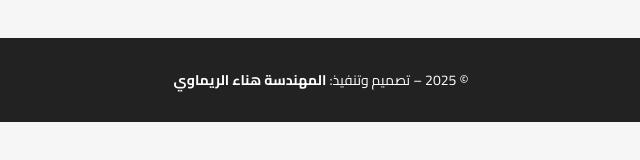
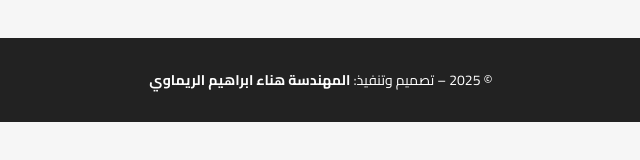
Before and after one commit to hanaa178/Evana_palace, a plain HTML site: page index.html in a window 1280 px wide. Shown: the part 584-744 px from the top of the page, 319-959 px from the left. Drawn offline with Linux system fonts and the light colour scheme; a web font is replaced by a local one.

Commit message:
تعديل الاسم لاضافة اسم والدي

```diff
--- a/index.html
+++ b/index.html
@@ -27,7 +27,7 @@
     <a href="https://wa.me/963950088777" target="_blank"><button>احجز عبر الواتساب</button></a>
   </section>
 <footer>
-  <p>© 2025 – تصميم وتنفيذ: <strong>المهندسة هناء الريماوي</strong></p>
+  <p>© 2025 – تصميم وتنفيذ: <strong>المهندسة هناء ابراهيم الريماوي</strong></p>
 </footer>
 
 </body>
```
